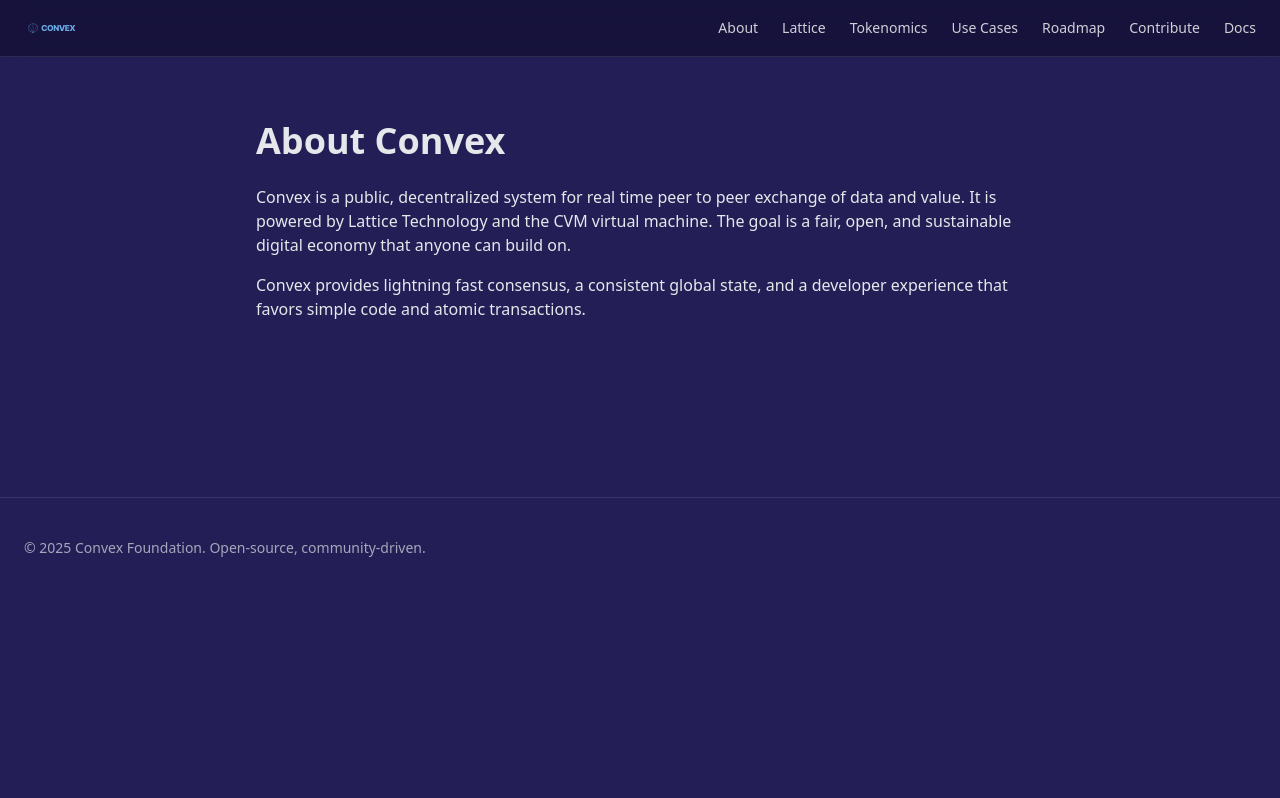
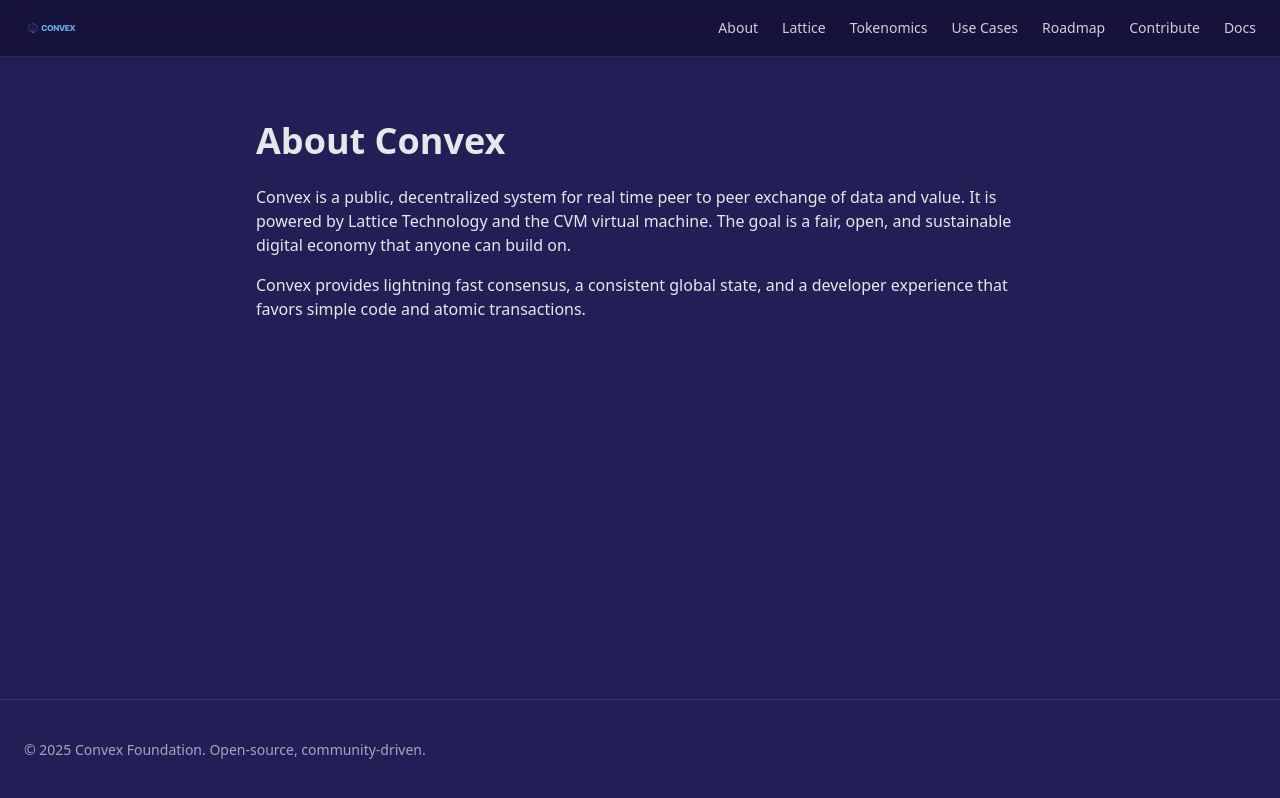
Before and after one commit to kopcho/CVX, a Next.js app: page /about in a window 1280 px wide. Built offline with nearby package versions, Linux system fonts and the light colour scheme.

Commit message:
Update Layout.tsx

```diff
--- a/src/components/Layout.tsx
+++ b/src/components/Layout.tsx
@@ -1,5 +1,11 @@
+import Head from "next/head";
 import Link from "next/link";
-import React from "react";
+import React, { ReactNode } from "react";
+
+interface LayoutProps {
+  children: ReactNode;
+  title?: string;
+}
 
 const nav = [
   { href: "/about", label: "About" },
@@ -8,12 +14,17 @@ const nav = [
   { href: "/use-cases", label: "Use Cases" },
   { href: "/roadmap", label: "Roadmap" },
   { href: "/contribute", label: "Contribute" },
-  { href: "/docs", label: "Docs", external: true, target: "_blank" }, // keep this less prominent in copy; ok in nav
+  { href: "https://docs.convex.world", label: "Docs", external: true },
 ];
 
-export default function Layout({ children }: { children: React.ReactNode }) {
+export default function Layout({ children, title }: LayoutProps) {
   return (
-    <div className="min-h-screen bg-[#231F56] text-white">
+    <>
+      <Head>
+        <title>{title ? `${title} | Convex` : "Convex"}</title>
+      </Head>
+
+      <div className="min-h-screen bg-[#231F56] text-white flex flex-col">
         {/* Header */}
         <header className="sticky top-0 z-50 backdrop-blur-md bg-[#0e0b2b]/60 border-b border-white/10">
           <div className="max-w-7xl mx-auto px-6 py-4 flex items-center justify-between">
@@ -30,7 +41,7 @@ export default function Layout({ children }: { children: React.ReactNode }) {
                 item.external ? (
                   <a
                     key={item.href}
-                  href="https://docs.convex.world"
+                    href={item.href}
                     target="_blank"
                     rel="noreferrer"
                     className="text-sm text-white/80 hover:text-white transition-colors"
@@ -51,15 +62,17 @@ export default function Layout({ children }: { children: React.ReactNode }) {
           </div>
         </header>
 
-      {/* Page */}
-      <main>{children}</main>
+        {/* Page Content */}
+        <main className="flex-grow">{children}</main>
 
         {/* Footer */}
         <footer className="mt-24 border-t border-white/10">
           <div className="max-w-7xl mx-auto px-6 py-10 text-sm text-white/60">
-          © {new Date().getFullYear()} Convex Foundation. Open-source, community-driven.
+            © {new Date().getFullYear()} Convex Foundation. Open-source,
+            community-driven.
           </div>
         </footer>
       </div>
+    </>
   );
 }
```
Lines whose indentation alone changed are shown as unchanged.
